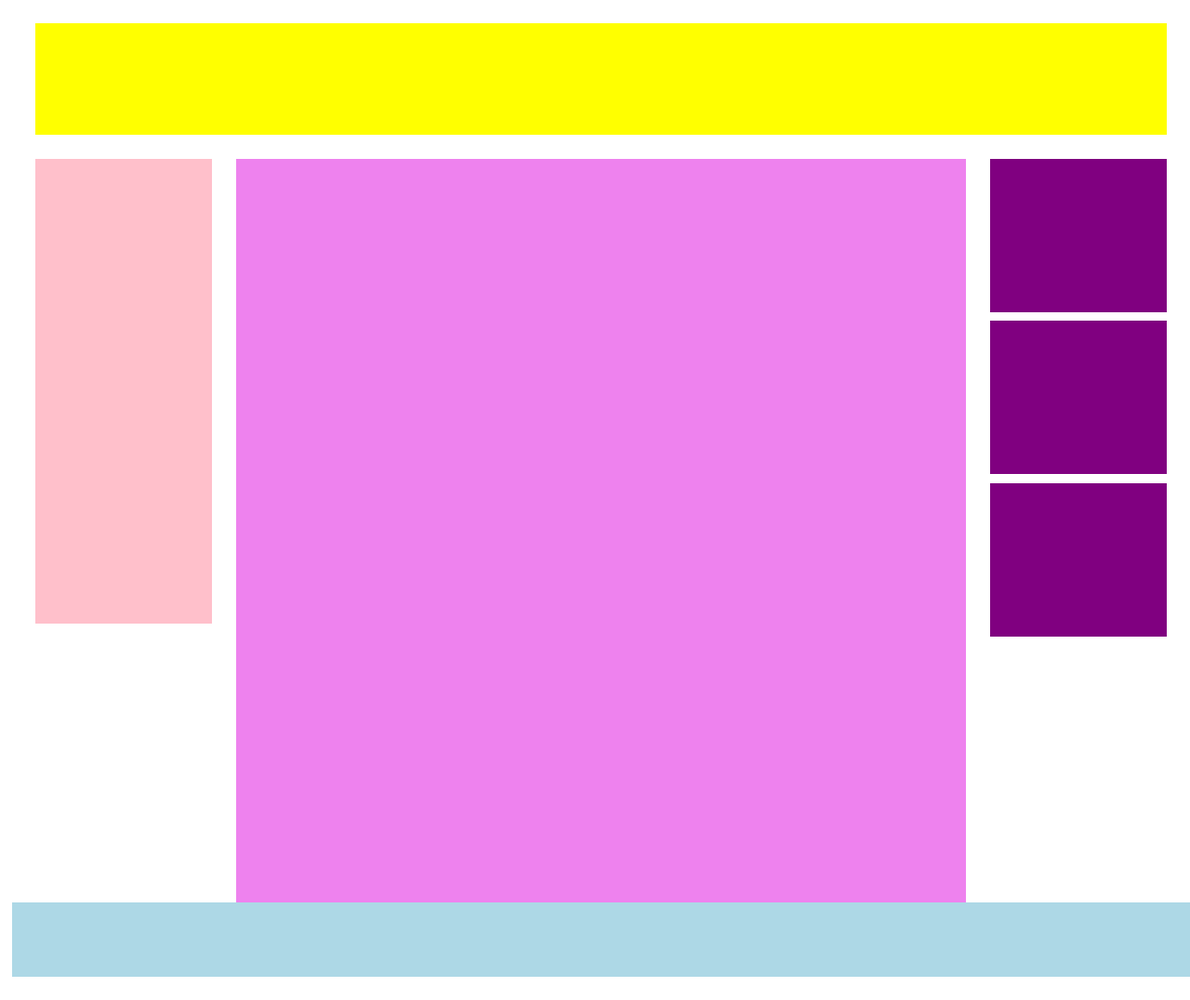
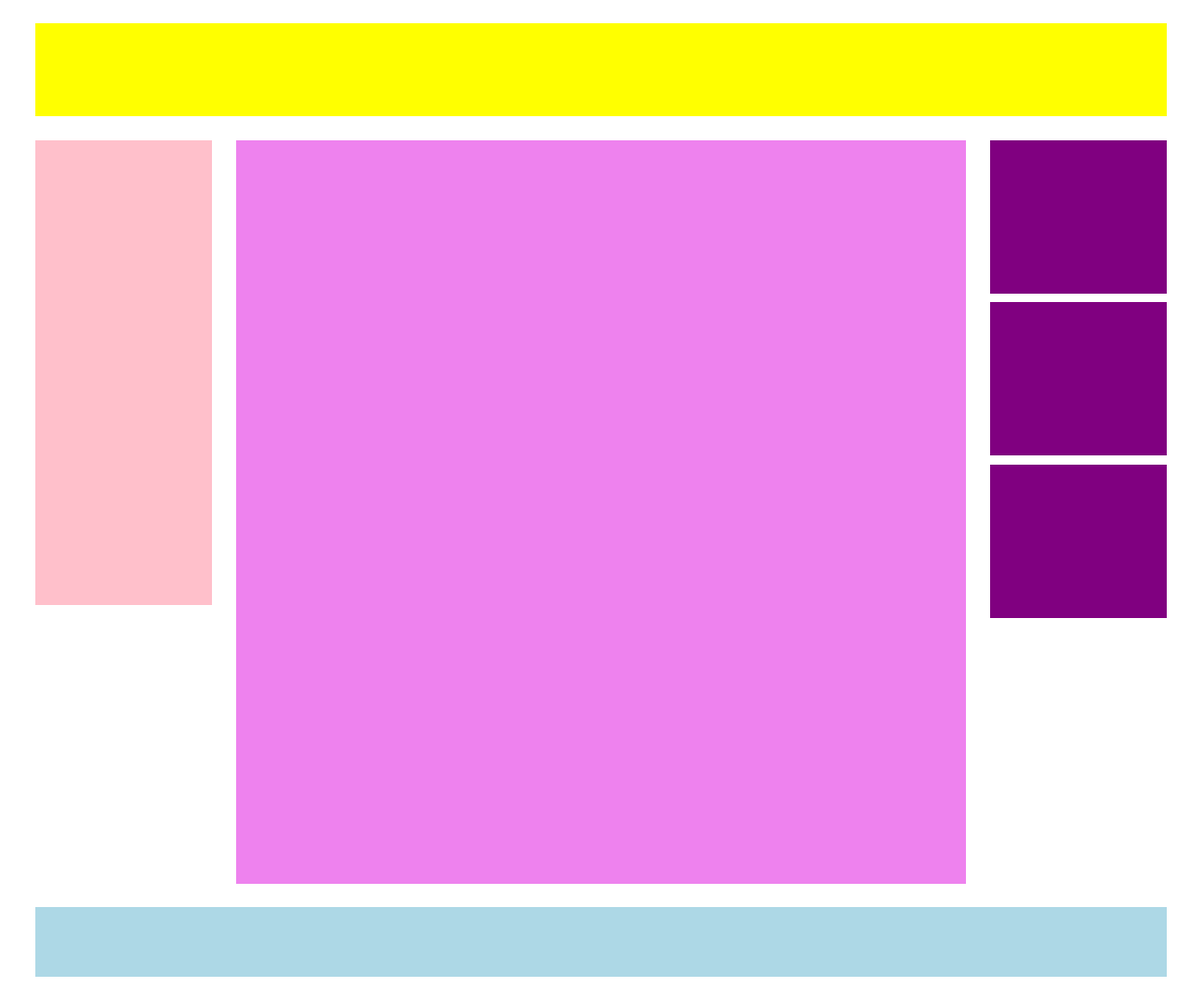
Before and after one commit to Simone-ortu/htmlcss-struttura-wp, a plain HTML site: page index.html in a window 1280 px wide. Shown: the whole page at 93% size. Before the commit the page ends 1051 px from the top, so only its background shows below. Drawn offline with Linux system fonts and the light colour scheme.

Commit message:
Css fixed

```diff
--- a/css/style.css
+++ b/css/style.css
@@ -9,7 +9,7 @@
 
 .container{
   width: 99%;
-  height: 100vh;
+/*  height: 100vh;*/
   margin: 1%;
   /*background-color: white;*/
 }
@@ -22,7 +22,7 @@
 
 header{
   width: 96%;
-  height: 15%;
+  height: 100px;
   background-color: yellow;
   margin: 2%;
 }
@@ -65,8 +65,9 @@ main .right-col{
   margin-top: 5%;
 }
 footer{
-  width: 100%;
-  height: 10%;
+  width: 96%;
+  height: 75px;
   background-color: lightblue;
-  margin-bottom: 1%;
+  margin: 2% 2% 2%;
+
 }
```
